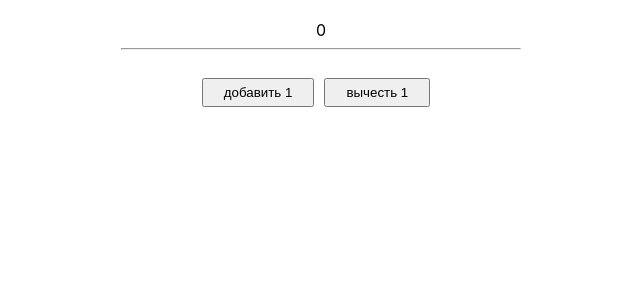
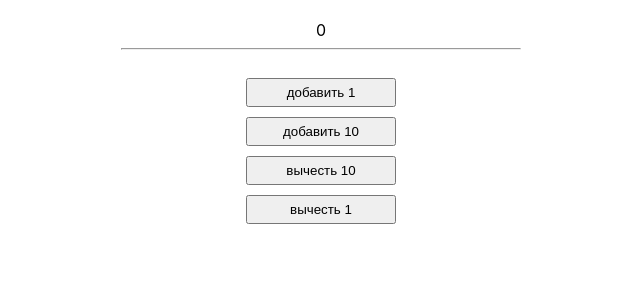
Before and after one commit to GreyTob/Redux_theory, a React (Create React App) app: page / in a window 1280 px wide. Shown: the top 300 px of the page, without its empty margins (319-959 px from the left). Built offline with nearby package versions, Linux system fonts and the light colour scheme.

Commit message:
homework

```diff
--- a/src/App.js
+++ b/src/App.js
@@ -16,6 +16,8 @@ class App extends React.Component {
         <hr />
         <div className={classes.Actions}>
           <button onClick={this.props.onAdd}>добавить 1</button>
+          <button onClick={this.props.onTen}>добавить 10</button>
+          <button onClick={this.props.onSubTen}>вычесть 10</button>
           <button onClick={this.props.onSub}>вычесть 1</button>
         </div>
       </div>
@@ -35,6 +37,8 @@ function mapDispatchToProps(dispatch) {
     //функция которая добавляет новый action
     onAdd: () => dispatch({ type: 'ADD' }),
     onSub: () => dispatch({ type: 'SUB' }),
+    onTen: () => dispatch({ type: 'TEN' }),
+    onSubTen: () => dispatch({ type: 'SUBTEN' }),
   }
 }
 
--- a/src/App.module.scss
+++ b/src/App.module.scss
@@ -9,8 +9,10 @@
   padding-top: 20px;
 
   button {
-    display: inline-block;
+    margin: 0 auto;
+    display: block;
+    width: 150px;
     padding: 5px 20px;
-    margin-right: 10px;
+    margin-bottom: 10px;
   }
 }
--- a/src/redux/rootReducer.js
+++ b/src/redux/rootReducer.js
@@ -14,6 +14,14 @@ export default function rootReducer(state = initialState, action) {
       return {
         counter: state.counter - 1,
       }
+    case 'TEN':
+      return {
+        counter: state.counter + 10,
+      }
+    case 'SUBTEN':
+      return {
+        counter: state.counter - 10,
+      }
   }
 
   return state
```
